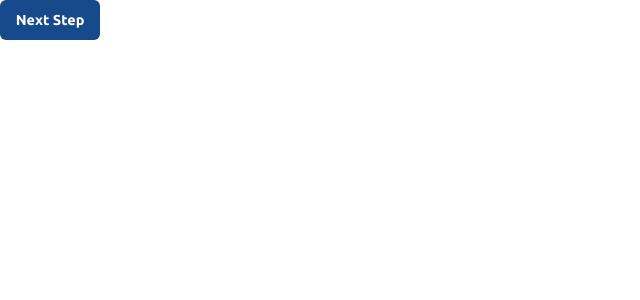
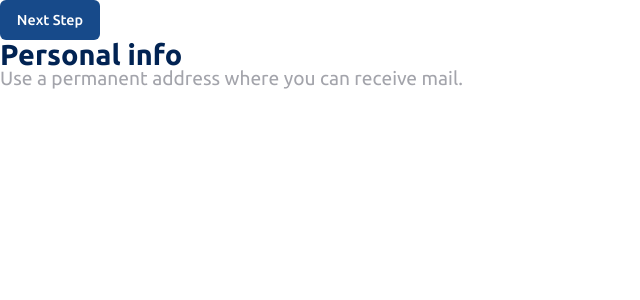
Before and after one commit to TienThinh-fe/multi-step-form, a React (Vite) app: page / in a window 1280 px wide. Shown: the top 300 px of the page, without its empty margins (0-640 px from the left). Built offline with nearby package versions, Linux system fonts and the light colour scheme.

Commit message:
feat: title and subtitle atom

```diff
--- a/src/App.tsx
+++ b/src/App.tsx
@@ -1,9 +1,11 @@
-import { Button } from './components/atoms'
+import { Button, Title, Subtitle } from './components/atoms'
 
 function App() {
   return (
     <div className="App">
       <Button>Next Step</Button>
+      <Title>Personal info</Title>
+      <Subtitle>Use a permanent address where you can receive mail.</Subtitle>
     </div>
   )
 }
--- a/src/components/atoms/Button/index.tsx
+++ b/src/components/atoms/Button/Button.tsx
@@ -22,7 +22,7 @@ const Container = styled.button`
 
 const Text = styled.span`
   color: white;
-  font-family: 'bold';
+  font-family: 'medium';
   font-size: 0.9rem;
 `
 
--- /dev/null
+++ b/src/components/atoms/Subtitle/Subtitle.tsx
@@ -0,0 +1,16 @@
+import styled from 'styled-components'
+import { PRIMARY_COLOR } from '@/components/_settings'
+
+const Container = styled.h3`
+  font-family: 'regular';
+  font-size: 1.2rem;
+  color: ${PRIMARY_COLOR.grey};
+`
+
+type SubtitleProps = {
+  children: string
+}
+
+export const Subtitle = ({ children }: SubtitleProps) => {
+  return <Container>{children}</Container>
+}
--- /dev/null
+++ b/src/components/atoms/Title/Title.tsx
@@ -0,0 +1,16 @@
+import styled from 'styled-components'
+import { PRIMARY_COLOR } from '@/components/_settings'
+
+const Container = styled.h2`
+  font-family: 'bold';
+  font-size: 1.8rem;
+  color: ${PRIMARY_COLOR.blue};
+`
+
+type TitleProps = {
+  children: React.ReactNode
+}
+
+export const Title = (props: TitleProps) => {
+  return <Container>{props.children}</Container>
+}
--- a/src/components/atoms/index.ts
+++ b/src/components/atoms/index.ts
@@ -1 +1,3 @@
-export * from './Button/'
+export * from './Button/Button'
+export * from './Title/Title'
+export * from './Subtitle/Subtitle'
```
